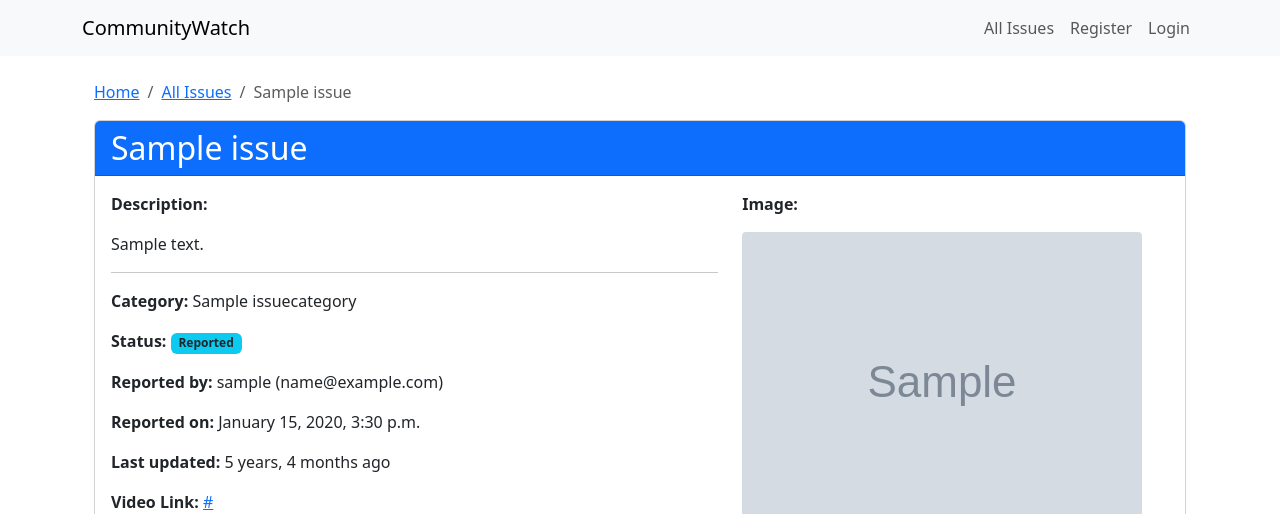
After one commit to Vipersolo/Community_watch, a Django app: page /issues/1/ in a window 1280 px wide. The commit adds this page. Shown: the top 514 px of the page. Run offline with Django 5.2, Linux system fonts and the light colour scheme; tables that the repository leaves empty hold one stand-in row (values such as "Sample post"); grey boxes marked "Sample" are stand-in pictures; some libraries are stand-ins or nearby versions; grey boxes are pictures that could not be loaded.

Commit message:
phase 4 all complete except (main map-marker)

```diff
--- /dev/null
+++ b/issues/templates/issues/issue_detail.html
@@ -0,0 +1,127 @@
+{% extends "base.html" %}
+{% load static %}
+{% load issue_tags %}
+
+{% block title %}{{ page_title }} - CommunityWatch{% endblock %}
+
+{% block extra_css %}
+{# Add Leaflet CSS if you plan to show an individual map here #}
+<link rel="stylesheet" href="https://unpkg.com/leaflet@1.9.4/dist/leaflet.css"
+ integrity="sha256-p4NxAoJBhIIN+hmNHrzRCf9tD/miZyoHS5obTRR9BMY="
+ crossorigin=""/>
+<style>
+    #issueMapDetail { height: 300px; width: 100%; border-radius: 0.25rem; margin-bottom: 1.5rem; }
+    .issue-image { max-width: 100%; height: auto; border-radius: 0.25rem; margin-bottom: 1.5rem; }
+</style>
+{% endblock %}
+
+{% block content %}
+<div class="container mt-4">
+    <nav aria-label="breadcrumb">
+        <ol class="breadcrumb">
+            <li class="breadcrumb-item"><a href="{% url 'home' %}">Home</a></li>
+            <li class="breadcrumb-item"><a href="{% url 'issues:issue_list' %}">All Issues</a></li> {# We'll create this URL soon #}
+            <li class="breadcrumb-item active" aria-current="page">{{ issue.title|truncatechars:50 }}</li>
+        </ol>
+    </nav>
+
+    <div class="card">
+        <div class="card-header bg-primary text-white">
+            <h2 class="card-title mb-0">{{ issue.title }}</h2>
+        </div>
+        <div class="card-body">
+            <div class="row">
+                <div class="col-md-7">
+                    <p><strong>Description:</strong></p>
+                    <p>{{ issue.description|linebreaks }}</p>
+                    <hr>
+                    <p><strong>Category:</strong> {{ issue.category.name }}</p>
+                    <p><strong>Status:</strong> <span class="badge bg-info text-dark">{{ issue.get_status_display }}</span></p>
+                    <p><strong>Reported by:</strong> {{ issue.user.username }} ({{ issue.user.email }})</p>
+                    <p><strong>Reported on:</strong> {{ issue.reported_date|date:"F d, Y, P" }}</p>
+                    <p><strong>Last updated:</strong> {{ issue.updated_at|timesince }} ago</p>
+
+                    {% if issue.video_url %}
+                        <p><strong>Video Link:</strong> <a href="{{ issue.video_url }}" target="_blank" rel="noopener noreferrer">{{ issue.video_url }}</a></p>
+                        {# Basic embed for YouTube for demonstration, make more robust if needed #}
+                        {% if "youtube.com" in issue.video_url or "youtu.be" in issue.video_url %}
+                        <div class="ratio ratio-16x9 mb-3">
+                            <iframe src="https.0//www.youtube.com/embed/{{ issue.video_url|slice:"-11:" }}" title="Issue Video" allowfullscreen></iframe>
+                        </div>
+                        {% endif %}
+                    {% endif %}
+
+                    {# Upvote section will go here later #}
+                    <p><strong>Upvotes:</strong> <span id="upvotes-count-{{ issue.pk }}">{{ issue.upvotes_count }}</span></p>
+                    {% if user.is_authenticated %}
+                        {% get_upvote_status issue request.user as has_upvoted %} {# USE THE CUSTOM TAG #}
+                        <form method="POST" action="{% url 'issues:toggle_upvote_issue' issue.pk %}" class="d-inline">
+                            {% csrf_token %}
+                            {% if has_upvoted %}
+                                <button type="submit" class="btn btn-sm btn-success mb-3" title="Remove Upvote">
+                                    <i class="fas fa-thumbs-up"></i> Upvoted
+                                </button>
+                            {% else %}
+                                <button type="submit" class="btn btn-sm btn-outline-success mb-3" title="Upvote">
+                                    <i class="fas fa-thumbs-up"></i> Upvote
+                                </button>
+                            {% endif %}
+                        </form>
+                    {% else %}
+                        <p><a href="{% url 'users:login' %}?next={{ request.path }}">Login</a> to upvote.</p>
+                    {% endif %}
+
+                </div>
+                <div class="col-md-5">
+                    {% if issue.image %}
+                        <p><strong>Image:</strong></p>
+                        <a href="{{ issue.image.url }}" target="_blank">
+                            <img src="{{ issue.image.url }}" alt="Issue image for {{ issue.title }}" class="issue-image img-fluid">
+                        </a>
+                    {% else %}
+                        <p><em>No image provided.</em></p>
+                    {% endif %}
+
+                    <p class="mt-3"><strong>Location:</strong></p>
+                    <div id="issueMapDetail"></div>
+                    <p class="small text-muted">Lat: {{ issue.latitude }}, Lon: {{ issue.longitude }}</p>
+                </div>
+            </div>
+        </div>
+        <div class="card-footer text-muted">
+            Issue ID: {{ issue.pk }}
+        </div>
+    </div>
+
+    {# Comments section will go here in a later phase #}
+    <div class.1="mt-4">
+        <h3>Comments</h3>
+        <p><em>(Comment functionality coming soon)</em></p>
+    </div>
+</div>
+{% endblock %}
+
+{% block extra_js %}
+<script src="https://unpkg.com/leaflet@1.9.4/dist/leaflet.js"
+ integrity="sha256-20nQCchB9co0qIjJZRGuk2/Z9VM+kNiyxNV1lvTlZBo="
+ crossorigin=""></script>
+<script>
+    document.addEventListener('DOMContentLoaded', function () {
+        // Initialize map for the single issue
+        const lat = {{ issue.latitude }};
+        const lon = {{ issue.longitude }};
+
+        if (document.getElementById('issueMapDetail')) {
+            const mapDetail = L.map('issueMapDetail').setView([lat, lon], 15); // Adjust zoom level (15) as needed
+
+            L.tileLayer('https://{s}.tile.openstreetmap.org/{z}/{x}/{y}.png', {
+                attribution: '&copy; <a href="https://www.openstreetmap.org/copyright">OpenStreetMap</a> contributors'
+            }).addTo(mapDetail);
+
+            L.marker([lat, lon]).addTo(mapDetail)
+                .bindPopup("<b>{{ issue.title|escapejs }}</b><br>Status: {{ issue.get_status_display|escapejs }}")
+                .openPopup();
+        }
+    });
+</script>
+{% endblock %}
--- a/issues/urls.py
+++ b/issues/urls.py
@@ -7,5 +7,9 @@ app_name = 'issues' # THIS LINE IS CRUCIAL
 urlpatterns = [
     # Example:
     path('report/', views.report_issue, name='report_issue'),
+    path('<int:pk>/', views.issue_detail, name='issue_detail'),
+    path('', views.IssueListView.as_view(), name='issue_list'), # For all issues
+    path('my-issues/', views.my_reported_issues, name='my_reported_issues'), # For user's issues
+    path('<int:pk>/upvote/', views.toggle_upvote_issue, name='toggle_upvote_issue'),
     # Add your issue-related URL patterns here as you build them
 ]
--- a/issues/views.py
+++ b/issues/views.py
@@ -1,8 +1,12 @@
+from django.views.generic import ListView
+from django.http import JsonResponse # For AJAX responses if you go that route later
+from django.db import IntegrityError
 from django.shortcuts import render, redirect, get_object_or_404
 from django.contrib.auth.decorators import login_required # For function-based views
 from django.contrib import messages
-from .models import Issue # Your Issue model
+from .models import Issue, IssueCategory
 from .forms import IssueForm # The form we just created
+from .models import Upvote # Import Upvote model
 
 # (Any existing views like temp_report_issue_placeholder can be removed or commented out)
 
@@ -34,3 +38,86 @@ def report_issue(request):
         'page_title': 'Report a New Civic Issue'
     }
     return render(request, 'issues/report_issue.html', context)
+
+
+def issue_detail(request, pk):
+    issue = get_object_or_404(Issue, pk=pk)
+    # We can add comments and upvote forms/logic here later
+    context = {
+        'issue': issue,
+        'page_title': f"Issue: {issue.title}"
+    }
+    return render(request, 'issues/issue_detail.html', context)
+
+
+
+# display a list of all reported issues
+class IssueListView(ListView):
+    model = Issue
+    template_name = 'issues/issue_list.html' # Specify your own template name
+    context_object_name = 'issues' # How you'll refer to the list in the template
+    paginate_by = 10 # Show 10 issues per page
+    ordering = ['-reported_date'] # Default ordering
+
+    def get_context_data(self, **kwargs):
+        context = super().get_context_data(**kwargs)
+        context['page_title'] = "All Reported Civic Issues"
+        # For the map, we'll pass all issues (or at least their coordinates and titles)
+        # If performance is an issue with many issues, you might only pass issues for the current page,
+        # or implement more advanced map clustering/loading strategies.
+        # For now, let's pass all for simplicity in map display.
+        context['all_issues_for_map'] = Issue.objects.all().values('pk', 'title', 'latitude', 'longitude', 'status')
+        # You could also get distinct categories for filtering options
+        context['categories'] = IssueCategory.objects.all()
+        return context
+
+    def get_queryset(self):
+        queryset = super().get_queryset()
+        category_filter = self.request.GET.get('category')
+        status_filter = self.request.GET.get('status')
+
+        if category_filter:
+            queryset = queryset.filter(category__name=category_filter)
+        if status_filter:
+            queryset = queryset.filter(status=status_filter)
+        return queryset
+
+# You might also want a view for "My Reported Issues" for logged-in users
+@login_required
+def my_reported_issues(request):
+    issues = Issue.objects.filter(user=request.user).order_by('-reported_date')
+    context = {
+        'issues': issues,
+        'page_title': "My Reported Issues"
+    }
+    return render(request, 'issues/my_issues_list.html', context) # Create this template too
+
+
+
+@login_required
+def toggle_upvote_issue(request, pk):
+    issue = get_object_or_404(Issue, pk=pk)
+    upvoted = False
+    try:
+        # Try to create an upvote
+        Upvote.objects.create(user=request.user, issue=issue)
+        issue.upvotes_count += 1
+        upvoted = True
+    except IntegrityError: # (user, issue) combination already exists, so it's a duplicate
+        # User has already upvoted, so remove the upvote (toggle)
+        Upvote.objects.filter(user=request.user, issue=issue).delete()
+        issue.upvotes_count -= 1
+        # Ensure count doesn't go below zero, though it shouldn't with this logic
+        if issue.upvotes_count < 0:
+            issue.upvotes_count = 0
+        upvoted = False
+
+    issue.save(update_fields=['upvotes_count']) # Efficiently update only this field
+
+    if request.headers.get('X-Requested-With') == 'XMLHttpRequest': # For AJAX calls
+        return JsonResponse({'upvoted': upvoted, 'count': issue.upvotes_count})
+
+    # For non-AJAX, redirect back to the issue detail page or where the user came from
+    # Using HTTP_REFERER is common but can be unreliable.
+    # Prefer redirecting to a known page like the issue detail.
+    return redirect('issues:issue_detail', pk=issue.pk)
--- a/templates/base.html
+++ b/templates/base.html
@@ -22,6 +22,9 @@
                             <a class="nav-link" href="{% url 'issues:report_issue' %}">Report Issue</a>
                         </li>
                         <li class="nav-item">
+                            <a class="nav-link" href="{% url 'issues:issue_list' %}">All Issues</a>
+                        </li>
+                        <li class="nav-item">
                             <a class="nav-link" href="{% url 'users:profile' %}">Profile ({{ user.username }})</a>
                         </li>
                         <li class="nav-item">
@@ -31,6 +34,9 @@
                             </form>
                         </li>
                     {% else %}
+                        <li class="nav-item">
+                            <a class="nav-link" href="{% url 'issues:issue_list' %}">All Issues</a>
+                        </li>
                         <li class="nav-item">
                             <a class="nav-link" href="{% url 'users:register' %}">Register</a>
                         </li>
```
Also changed, not shown: issues/admin.py (+9 -1 lines), issues/models.py (+23 -0 lines), issues/templates/issues/issue_list.html (added, +187 -0 lines), issues/templates/issues/my_issues_list.html (added, +27 -0 lines), issues/templatetags/issue_tags.py (added, +14 -0 lines), issues/migrations/0002_upvote.py (added), issues/templatetags/__init__.py (added), static/images/placeholder.png (added).
